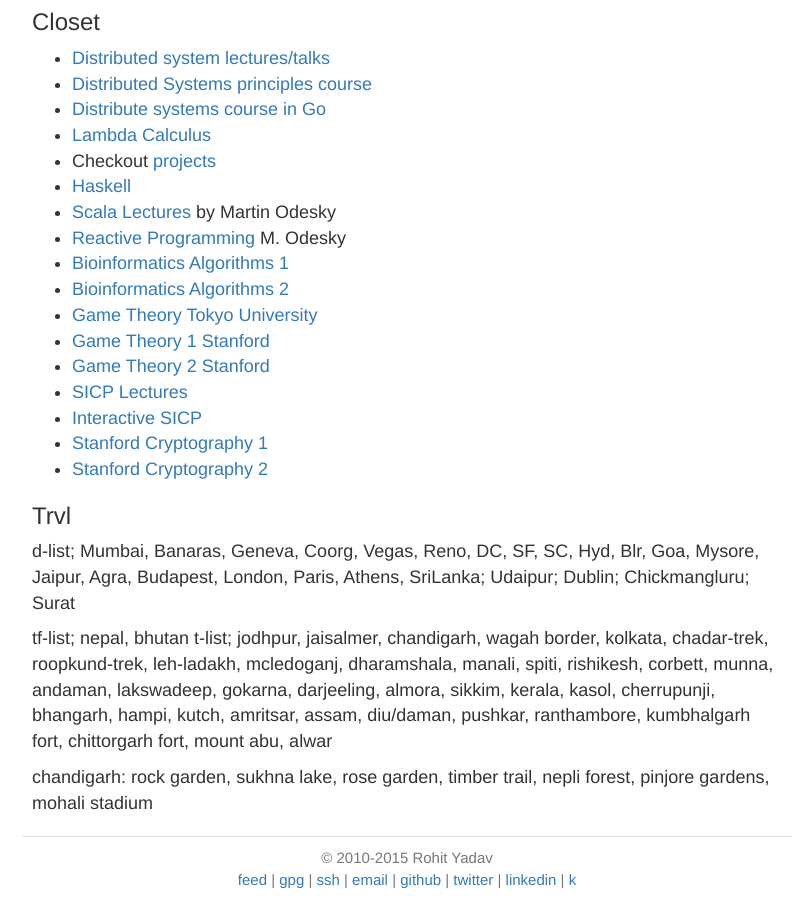
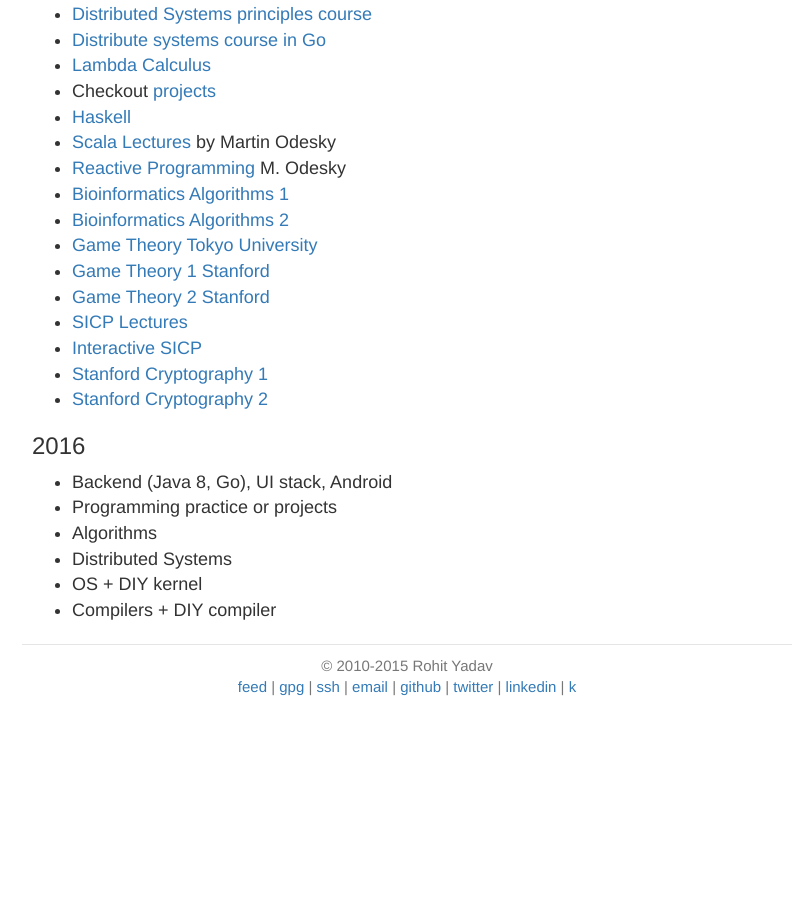
Before and after one commit to rohityadavcloud/rohityadavcloud.github.io, a Jekyll site: the page built from k/index.markdown, in a window 1280 px wide and 900 px high, scrolled down 8653 px. Shown: the whole window, without its empty margins (233-1036 px from the left). Built offline with Jekyll 4.4.1, drawn with Linux system fonts in a browser that asks for light colours; after the commit the page ends 9361 px from its top, so only the background shows below that; some of the changed text lies outside the part shown.

Commit message:
kup
Signed-off-by: Rohit Yadav <rohit.yadav@shapeblue.com>

```diff
--- a/k/index.markdown
+++ b/k/index.markdown
@@ -17,9 +17,11 @@
 ### Programming
 
 - [Geeks for geeks](http://www.geeksforgeeks.org/)
+- Programming Practice: [InterviewBit](http://interviewbit.com/),
 - Programming Practice: [Euler](http://projecteuler.net/),
 - Programming Practice: [HackerRank](https://www.hackerrank.com/)
 - Programming Practice: [Codeforces](http://codeforces.com/)
+- Programming Practice: [SPOJ](http://spoj.com/)
 - Programming Practice: [UVa](http://uva.onlinejudge.org), [UVa Tool](http://uhunt.felix-halim.net/id/0)
 - [Humblefool's CodeSchool](http://mycodeschool.com/problems) [Winter coding @ MyCodeSchool](http://wintercoding.mycodeschool.com/)
 - [Algorithms camp](http://www.youtube.com/watch?v=vZ2Wn6Ly8Ok&playnext=1&list=PL713C10F05D6BB7BF)
@@ -36,8 +38,8 @@
 
 #### Language
 
-- Way forward: Java, Python
-- Nicely done: Go, Ruby
+- Way forward: Java, Go
+- Nicely done: Python, Ruby
 - Funky: Scala, Clojure, Elixir
 - Powerful evil: C, C++, Rust, Assembly, LLVM
 - Gray beard: Haskell, Lisp, Scheme, Erlang, OCaml
@@ -127,19 +130,11 @@
 
 ### Hack
 
-#### Webapps
-
 - Accounting/invoicing app (http://webzash.org/image/tid/3, weave?)
-- Matrimonial app
-- Random notes taking app
 - CloudStack QA crowdsourcing app
 - CloudStack UI (mostly frontend intensive)
 - MergeShack: Code sharing RBAC shack
-- Kaizen list, time keeping/scheduling
-
-#### Mobile
-
-- Offline buffer-app like app
+- Offline buffer-app like mobile app
 
 #### CloudStack
 
@@ -360,11 +355,11 @@
 - [Stanford Cryptography 1](https://www.coursera.org/course/crypto)
 - [Stanford Cryptography 2](https://www.coursera.org/course/crypto2)
 
-### Trvl
+### 2016
 
-d-list; Mumbai, Banaras, Geneva, Coorg, Vegas, Reno, DC, SF, SC, Hyd, Blr, Goa, Mysore, Jaipur, Agra, Budapest, London, Paris, Athens, SriLanka; Udaipur; Dublin; Chickmangluru; Surat
-
-tf-list; nepal, bhutan
-t-list; jodhpur, jaisalmer, chandigarh, wagah border, kolkata, chadar-trek, roopkund-trek, leh-ladakh, mcledoganj, dharamshala, manali, spiti, rishikesh, corbett, munna, andaman, lakswadeep, gokarna, darjeeling, almora, sikkim, kerala, kasol, cherrupunji, bhangarh, hampi, kutch, amritsar, assam, diu/daman, pushkar, ranthambore, kumbhalgarh fort, chittorgarh fort, mount abu, alwar
-
-chandigarh: rock garden, sukhna lake, rose garden, timber trail, nepli forest, pinjore gardens, mohali stadium
+- Backend (Java 8, Go), UI stack, Android
+- Programming practice or projects
+- Algorithms
+- Distributed Systems
+- OS + DIY kernel
+- Compilers + DIY compiler
```
Also changed, not shown: other parts of k/index.markdown (+1 -0 lines).
